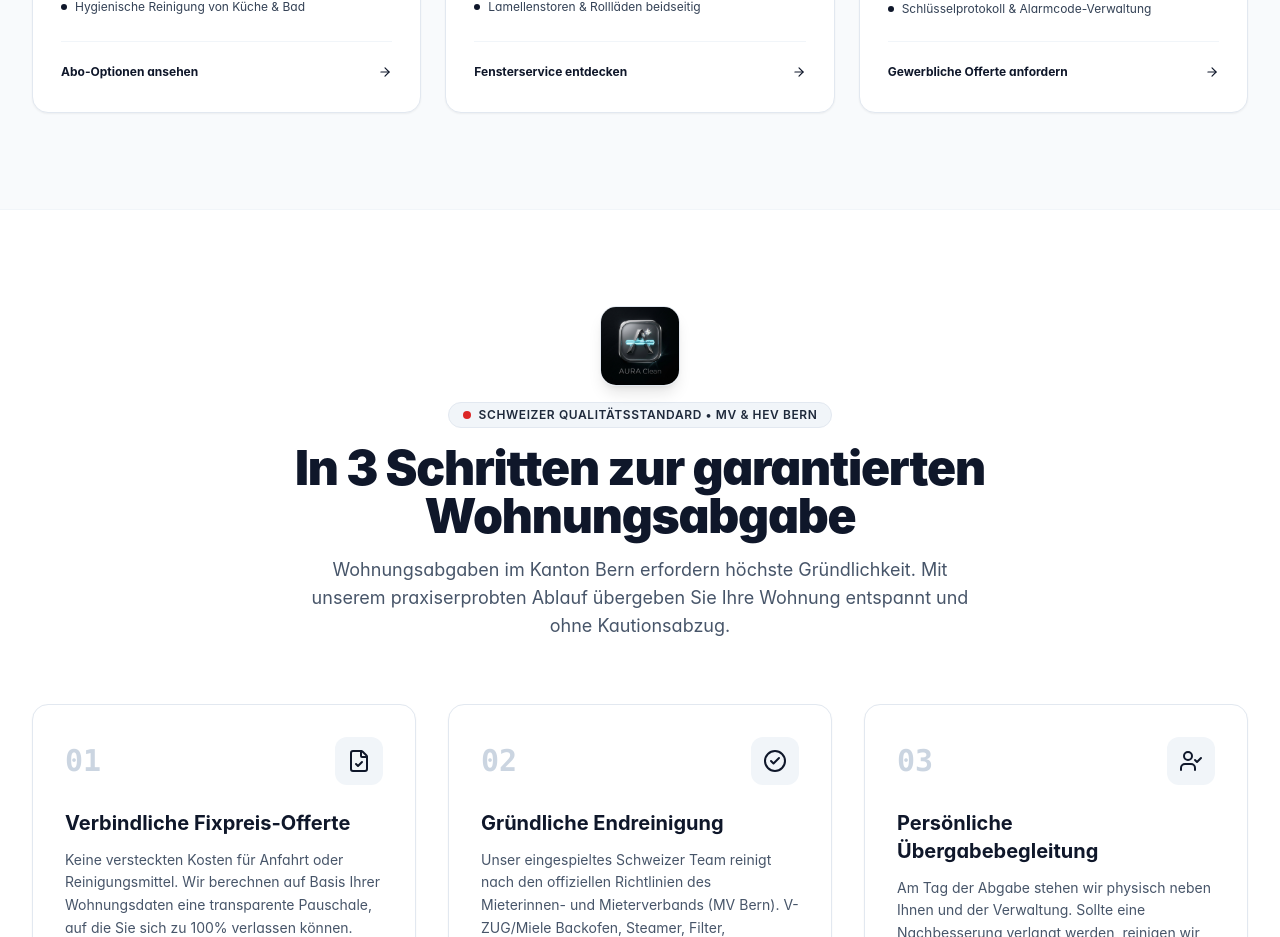
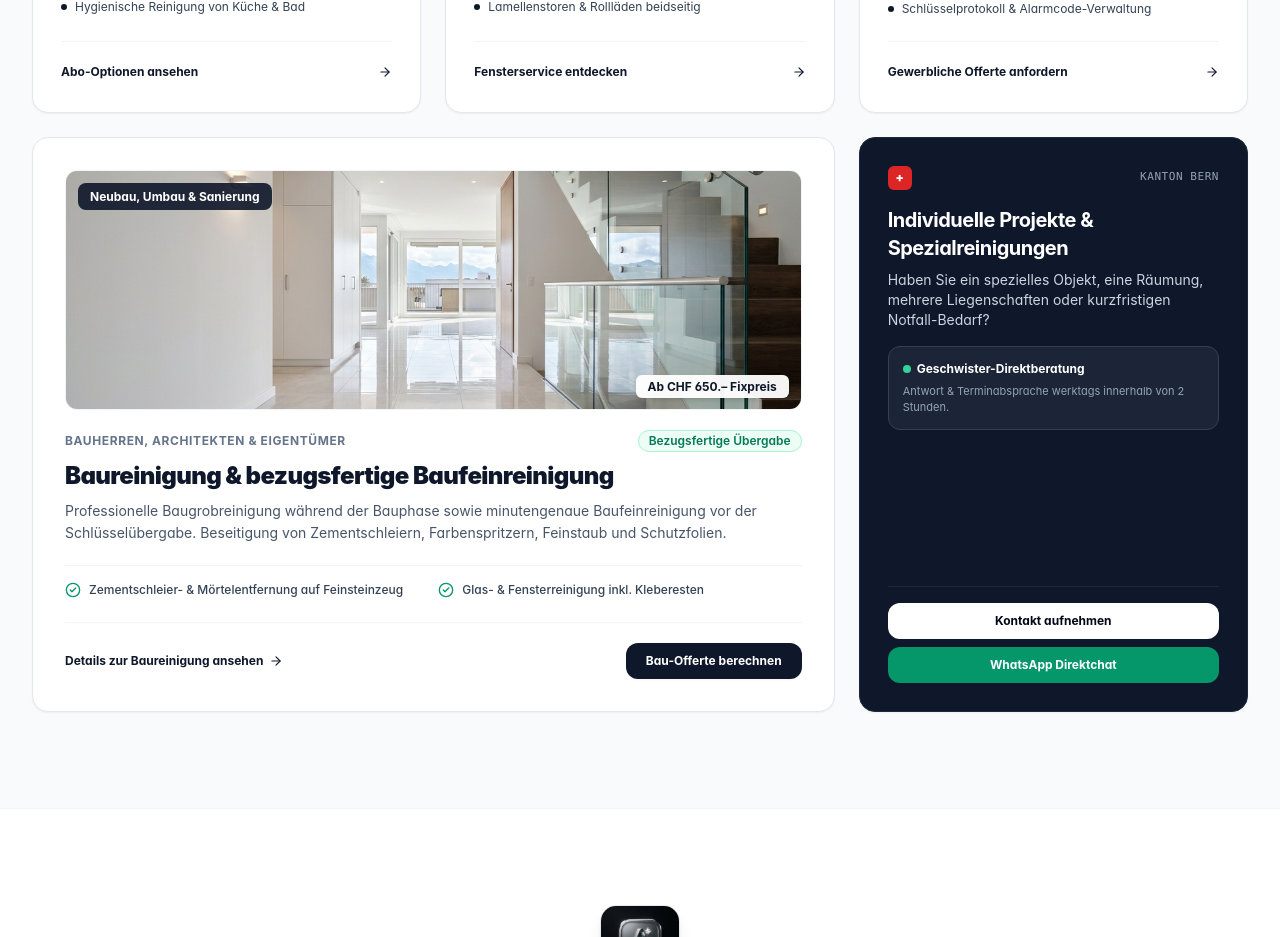
Before and after one commit to drisslourini-debug/aura-reinigung-bern, a Next.js app: page / in a window 1280 px wide. Shown: the part 3600-4537 px from the top of the page. Built offline with nearby package versions, Linux system fonts and the light colour scheme.

Commit message:
feat(polish): complete layout refinement, 6-service bento symmetry and Schema.org completeness

```diff
--- a/src/app/page.tsx
+++ b/src/app/page.tsx
@@ -6,7 +6,7 @@ import { GuaranteeTimeline } from "@/components/home/GuaranteeTimeline";
 import { CostEstimator } from "@/components/home/CostEstimator";
 import { BeforeAfterSlider } from "@/components/home/BeforeAfterSlider";
 import { RegionalCoverage } from "@/components/home/RegionalCoverage";
-import { ArrowRight, Phone, MessageSquare, ShieldCheck } from "lucide-react";
+import { ArrowRight, Phone, MessageSquare } from "lucide-react";
 import { SITE_CONFIG } from "@/config/site.config";
 
 export default function HomePage() {
--- a/src/components/home/BeforeAfterSlider.tsx
+++ b/src/components/home/BeforeAfterSlider.tsx
@@ -153,9 +153,13 @@ export function BeforeAfterSlider() {
                   setSliderPosition((prev) => Math.max(0, prev - 5));
                 } else if (e.key === "ArrowRight") {
                   setSliderPosition((prev) => Math.min(100, prev + 5));
+                } else if (e.key === "Home") {
+                  setSliderPosition(0);
+                } else if (e.key === "End") {
+                  setSliderPosition(100);
                 }
               }}
-              className="absolute top-1/2 -translate-y-1/2 -translate-x-1/2 px-3 py-1.5 rounded-full bg-white text-slate-950 shadow-2xl flex items-center justify-center font-bold text-[11px] sm:text-xs border border-slate-300 transition-transform active:scale-105 focus:outline-none select-none tracking-wide whitespace-nowrap"
+              className="absolute top-1/2 -translate-y-1/2 -translate-x-1/2 px-3 py-1.5 rounded-full bg-white text-slate-950 shadow-2xl flex items-center justify-center font-bold text-[11px] sm:text-xs border border-slate-300 transition-transform active:scale-105 focus:outline-none focus:ring-2 focus:ring-slate-900 select-none tracking-wide whitespace-nowrap"
               style={{ touchAction: "none" }}
             >
               Vorher ⟷ Nachher
--- a/src/components/home/BentoGrid.tsx
+++ b/src/components/home/BentoGrid.tsx
@@ -12,6 +12,7 @@ import {
   ArrowRight,
   CheckCircle2,
 } from "lucide-react";
+import { SITE_CONFIG } from "@/config/site.config";
 
 export function BentoGrid() {
   return (
@@ -353,6 +354,122 @@ export function BentoGrid() {
               </Link>
             </div>
           </div>
+
+          {/* Card 6: Baureinigung & Baufeinreinigung (Spans 2 cols on lg) */}
+          <div className="lg:col-span-2 bg-white rounded-2xl p-6 sm:p-8 border border-slate-200 shadow-sm hover:shadow-md hover:border-slate-300 transition-all flex flex-col justify-between">
+            <div>
+              <div className="relative h-52 sm:h-60 w-full rounded-xl overflow-hidden mb-5 border border-slate-100">
+                <Image
+                  src="/images/service-baureinigung.jpg"
+                  alt="Baureinigung und Baufeinreinigung Kanton Bern"
+                  fill
+                  className="object-cover object-center"
+                  sizes="(max-width: 1024px) 100vw, 66vw"
+                />
+                <div className="absolute top-3 left-3 z-10">
+                  <span className="px-3 py-1.5 rounded-lg bg-slate-900/90 text-white text-xs font-bold backdrop-blur-sm">
+                    Neubau, Umbau & Sanierung
+                  </span>
+                </div>
+                <div className="absolute bottom-3 right-3 z-10">
+                  <span className="px-3 py-1 rounded-md bg-white/95 text-slate-900 font-bold text-xs shadow-md">
+                    Ab CHF 650.– Fixpreis
+                  </span>
+                </div>
+              </div>
+
+              <div className="flex flex-wrap items-center justify-between gap-3 mb-2">
+                <span className="text-xs font-bold text-slate-500 uppercase tracking-wider">
+                  Bauherren, Architekten & Eigentümer
+                </span>
+                <span className="text-xs text-emerald-700 bg-emerald-50 px-2.5 py-0.5 rounded-full font-semibold border border-emerald-200">
+                  Bezugsfertige Übergabe
+                </span>
+              </div>
+
+              <h3 className="text-2xl font-black text-slate-900 tracking-tight">
+                Baureinigung & bezugsfertige Baufeinreinigung
+              </h3>
+              <p className="mt-2 text-slate-600 text-sm leading-relaxed">
+                Professionelle Baugrobreinigung während der Bauphase sowie minutengenaue Baufeinreinigung vor der Schlüsselübergabe. Beseitigung von Zementschleiern, Farbenspritzern, Feinstaub und Schutzfolien.
+              </p>
+
+              <div className="grid grid-cols-1 sm:grid-cols-2 gap-2.5 mt-5 pt-4 border-t border-slate-100 text-xs text-slate-700 font-medium">
+                <div className="flex items-center gap-2">
+                  <CheckCircle2 className="w-4 h-4 text-emerald-600 shrink-0" />
+                  <span>Zementschleier- & Mörtelentfernung auf Feinsteinzeug</span>
+                </div>
+                <div className="flex items-center gap-2">
+                  <CheckCircle2 className="w-4 h-4 text-emerald-600 shrink-0" />
+                  <span>Glas- & Fensterreinigung inkl. Kleberesten</span>
+                </div>
+              </div>
+            </div>
+
+            <div className="mt-6 flex flex-col sm:flex-row items-stretch sm:items-center justify-between gap-3 pt-5 border-t border-slate-100">
+              <Link
+                href="/dienstleistungen/baureinigung"
+                className="inline-flex items-center justify-center sm:justify-start gap-1.5 text-xs font-bold text-slate-900 hover:text-slate-700 transition-colors py-1"
+              >
+                <span>Details zur Baureinigung ansehen</span>
+                <ArrowRight className="w-3.5 h-3.5" />
+              </Link>
+              <Link
+                href="/offerte-anfragen?service=baureinigung"
+                className="text-center px-5 py-2.5 rounded-xl bg-slate-900 text-white text-xs font-bold hover:bg-slate-800 transition-colors shadow-sm active:scale-98"
+              >
+                Bau-Offerte berechnen
+              </Link>
+            </div>
+          </div>
+
+          {/* Card 7: Individuelle Spezialprojekte & Beratung (1 col on lg) */}
+          <div className="bg-slate-900 text-white rounded-2xl p-6 sm:p-7 border border-slate-800 shadow-sm flex flex-col justify-between">
+            <div>
+              <div className="flex items-center justify-between mb-4">
+                <span className="w-6 h-6 rounded-md bg-red-600 text-white flex items-center justify-center font-black text-xs leading-none">
+                  +
+                </span>
+                <span className="text-[11px] font-mono uppercase tracking-wider text-slate-400">
+                  Kanton Bern
+                </span>
+              </div>
+
+              <h3 className="text-xl font-bold tracking-tight text-white mb-2">
+                Individuelle Projekte & Spezialreinigungen
+              </h3>
+              <p className="text-xs sm:text-sm text-slate-300 leading-relaxed mb-4">
+                Haben Sie ein spezielles Objekt, eine Räumung, mehrere Liegenschaften oder kurzfristigen Notfall-Bedarf?
+              </p>
+
+              <div className="p-3.5 rounded-xl bg-slate-800/80 border border-slate-700 text-xs text-slate-200 space-y-1.5">
+                <div className="font-bold text-white flex items-center gap-1.5">
+                  <span className="w-2 h-2 rounded-full bg-emerald-400" />
+                  <span>Geschwister-Direktberatung</span>
+                </div>
+                <p className="text-[11px] text-slate-400">
+                  Antwort & Terminabsprache werktags innerhalb von 2 Stunden.
+                </p>
+              </div>
+            </div>
+
+            <div className="mt-6 pt-4 border-t border-slate-800 space-y-2">
+              <Link
+                href="/kontakt"
+                className="block text-center py-2.5 px-4 rounded-xl bg-white hover:bg-slate-100 text-slate-950 font-bold text-xs transition-colors"
+              >
+                Kontakt aufnehmen
+              </Link>
+              <a
+                href={`https://wa.me/${SITE_CONFIG.contact.whatsapp.replace("+", "")}`}
+                target="_blank"
+                rel="noopener noreferrer"
+                className="block text-center py-2.5 px-4 rounded-xl bg-emerald-600 hover:bg-emerald-500 text-white font-bold text-xs transition-colors"
+              >
+                WhatsApp Direktchat
+              </a>
+            </div>
+          </div>
         </div>
       </div>
     </section>
--- a/src/components/layout/Footer.tsx
+++ b/src/components/layout/Footer.tsx
@@ -12,7 +12,7 @@ export function Footer() {
         {/* Main Grid */}
         <div className="grid grid-cols-1 md:grid-cols-2 lg:grid-cols-5 gap-10 pb-12 border-b border-slate-800">
           {/* Col 1: Brand & Philosophy */}
-          <div className="lg:col-span-2 space-y-4">
+          <div className="md:col-span-2 lg:col-span-2 space-y-4">
             <div className="bg-white/5 p-3 rounded-2xl inline-block border border-white/10">
               <Logo variant="dark" showTagline={true} />
             </div>
--- a/src/components/layout/Header.tsx
+++ b/src/components/layout/Header.tsx
@@ -10,7 +10,6 @@ import {
   X,
   ArrowRight,
   MessageSquare,
-  Sparkles,
   Home,
   Building2,
   Clock,
@@ -203,7 +202,7 @@ export function Header() {
                 className="flex items-center justify-between p-3.5 text-sm font-bold text-slate-800 active:bg-slate-50"
               >
                 <div className="flex items-center gap-3">
-                  <div className="w-8 h-8 rounded-lg bg-blue-50 text-blue-600 flex items-center justify-center">
+                  <div className="w-8 h-8 rounded-lg bg-slate-100 text-slate-800 flex items-center justify-center">
                     <Calculator className="w-4 h-4" />
                   </div>
                   <span>Online Fixpreis-Rechner</span>
```
Also changed, not shown: src/app/layout.tsx (+25 -1 lines).
